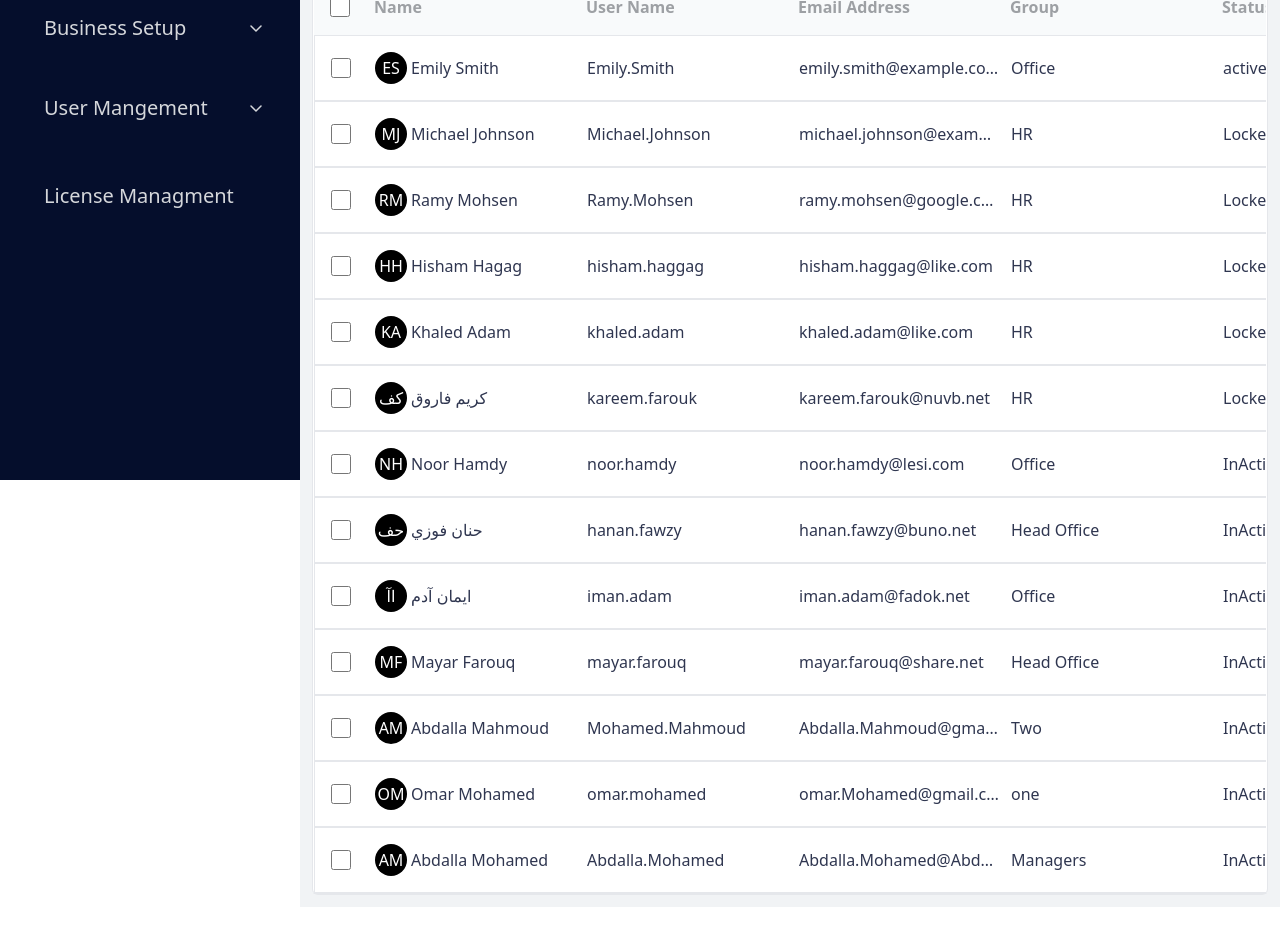
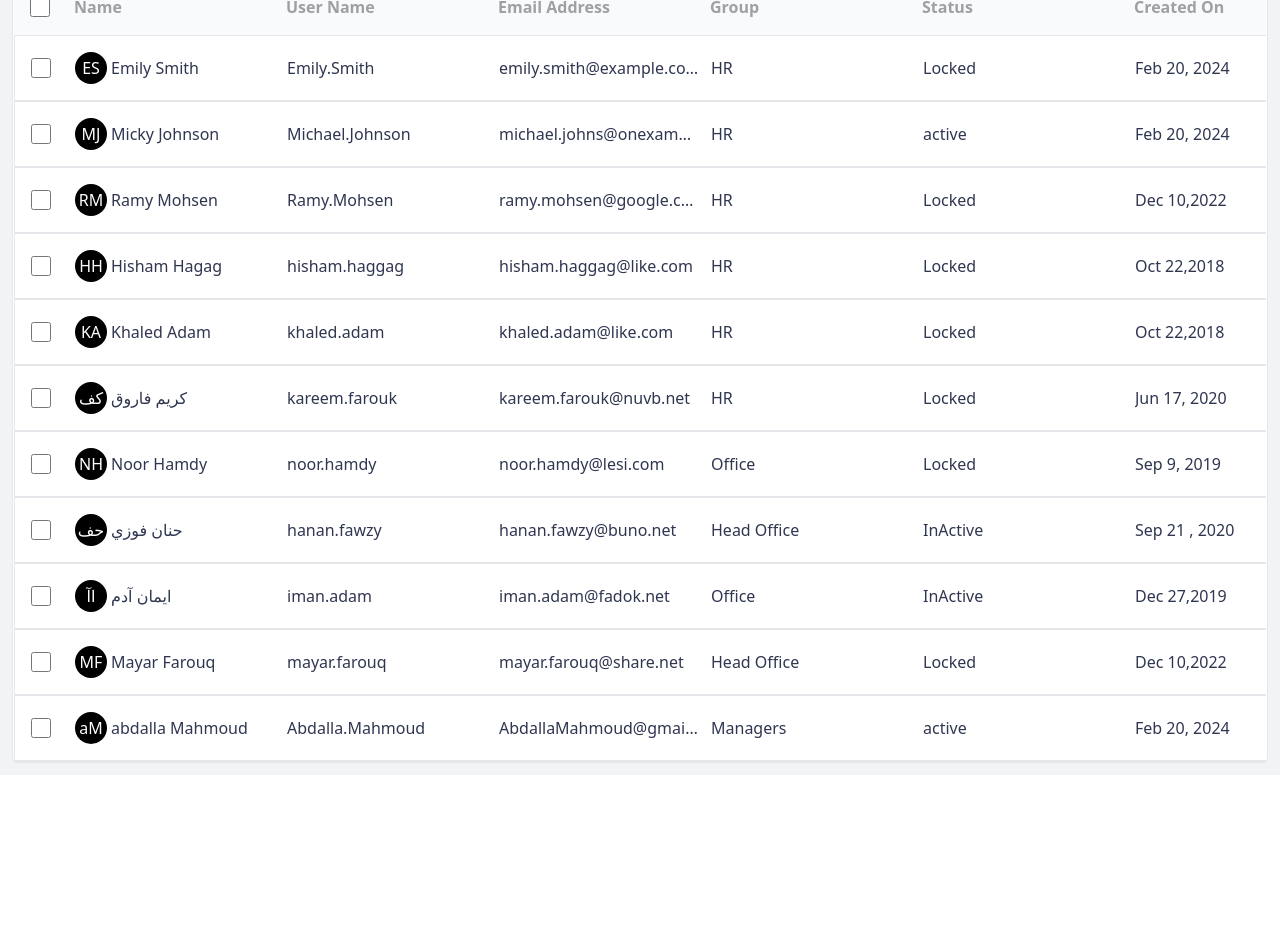
Before and after one commit to Thebrownboy/RenoSystemsDashboard, a React (Vite) app in the folder renosystemsdashboard/: page /home in a window 1280 px wide. Shown: the part 320-1266 px from the top of the page. Built offline with nearby package versions, Linux system fonts and the light colour scheme; data requests are answered from the project's data file.

Commit message:
adding the final touches

```diff
--- a/renosystemsdashboard/db.json
+++ b/renosystemsdashboard/db.json
@@ -5,20 +5,20 @@
       "lastName": "Smith",
       "userName": "Emily.Smith",
       "email": "emily.smith@example.com",
-      "status": "active",
-      "group": "Office",
+      "status": "Locked",
+      "group": "HR",
       "createdOn": "Feb 20, 2024",
       "id": "2"
     },
     {
-      "id": "3",
-      "firstName": "Michael",
+      "firstName": "Micky",
       "lastName": "Johnson",
       "userName": "Michael.Johnson",
-      "createdOn": "Mar 5, 2023",
-      "email": "michael.johnson@example.com",
+      "email": "michael.johns@onexample.com",
+      "status": "active",
       "group": "HR",
-      "status": "Locked"
+      "createdOn": "Feb 20, 2024",
+      "id": "3"
     },
     {
       "id": "4",
@@ -68,7 +68,7 @@
       "createdOn": "Sep 9, 2019",
       "email": "noor.hamdy@lesi.com",
       "group": "Office",
-      "status": "InActive"
+      "status": "Locked"
     },
     {
       "id": "9",
@@ -98,37 +98,17 @@
       "createdOn": "Dec 10,2022",
       "email": "mayar.farouq@share.net",
       "group": "Head Office",
-      "status": "InActive"
+      "status": "Locked"
     },
     {
-      "id": "df6c",
-      "firstName": "Abdalla",
+      "firstName": "abdalla",
       "lastName": "Mahmoud",
-      "userName": "Mohamed.Mahmoud",
-      "email": "Abdalla.Mahmoud@gmail.com",
-      "status": "InActive",
-      "group": "Two",
-      "createdOn": "Feb 20, 2024"
-    },
-    {
-      "id": "2324",
-      "firstName": "Omar ",
-      "lastName": "Mohamed",
-      "userName": "omar.mohamed",
-      "email": "omar.Mohamed@gmail.com",
-      "status": "InActive",
-      "group": "one",
-      "createdOn": "Feb 20, 2024"
-    },
-    {
-      "id": "a3e8",
-      "firstName": "Abdalla",
-      "lastName": "Mohamed",
-      "userName": "Abdalla.Mohamed",
-      "email": "Abdalla.Mohamed@Abdalla.com",
-      "status": "InActive",
+      "userName": "Abdalla.Mahmoud",
+      "email": "AbdallaMahmoud@gmail.com",
+      "status": "active",
       "group": "Managers",
-      "createdOn": "Feb 20, 2024"
+      "createdOn": "Feb 20, 2024",
+      "id": "61d9"
     }
   ]
 }
--- a/renosystemsdashboard/src/App.jsx
+++ b/renosystemsdashboard/src/App.jsx
@@ -5,7 +5,7 @@ import SideBar from "./components/SideBar/SideBar";
 import { Routes, Route } from "react-router-dom";
 import Fallback from "./components/Fallback/Fallback";
 function App() {
-  const [sideBarDisplay, updateSideBarDisplay] = useState(true);
+  const [sideBarDisplay, updateSideBarDisplay] = useState(false);
   return (
     <div className=" flex  relative  h-[1880px]">
       {sideBarDisplay && (
@@ -19,7 +19,7 @@ function App() {
       >
         <Routes>
           <Route
-            path="/home"
+            path="/*"
             element={
               <MainSection
                 updateSideBarDisplay={updateSideBarDisplay}
--- a/renosystemsdashboard/src/components/AssignGroup/AssignGroup.jsx
+++ b/renosystemsdashboard/src/components/AssignGroup/AssignGroup.jsx
@@ -3,29 +3,9 @@ import { useSelector } from "react-redux";
 
 function AssignGroup() {
   const selected = useSelector((state) => state.rows.selected);
-  const clickHandle = async () => {
-    for (let i = 0; i < selected.length; i++) {
-      try {
-        const res = await fetch(
-          `http://localhost:3000/employees/${selected[i]}`,
-          {
-            method: "PATCH",
-            body: JSON.stringify({
-              group: "HR",
-            }),
-          }
-        ).then((res) => res.json());
-      } catch (err) {
-        return;
-      }
-    }
-    window.location.reload();
-  };
+
   return (
-    <div
-      onClick={clickHandle}
-      className="w-full text-center sm:w-auto assign-group p-2 bg-[#E7E9Ef] rounded-md text-[#707689] font-semibold cursor-pointer"
-    >
+    <div className="w-full text-center sm:w-auto assign-group p-2 bg-[#E7E9Ef] rounded-md text-[#707689] font-semibold cursor-pointer">
       Assign to group
     </div>
   );
--- a/renosystemsdashboard/src/components/Popup/Popup.jsx
+++ b/renosystemsdashboard/src/components/Popup/Popup.jsx
@@ -37,7 +37,7 @@ function Popup({ updateShowPopup, user }) {
       updateLastNameErrorShow(true);
       return;
     }
-
+    if (userNameRef.current.value !== "") {
       try {
         const response = await fetch(
           `http://localhost:3000/employees?userName=${userNameRef.current.value}`
@@ -54,6 +54,7 @@ function Popup({ updateShowPopup, user }) {
           return;
         }
       } catch (err) {}
+    }
     if (!userNameReg.test(userNameRef.current.value)) {
       updateUserNameErrorMsg("Please enter a valid user name ");
       updateUserNameNameErrorShow(true);
```
Lines whose indentation alone changed are shown as unchanged.
